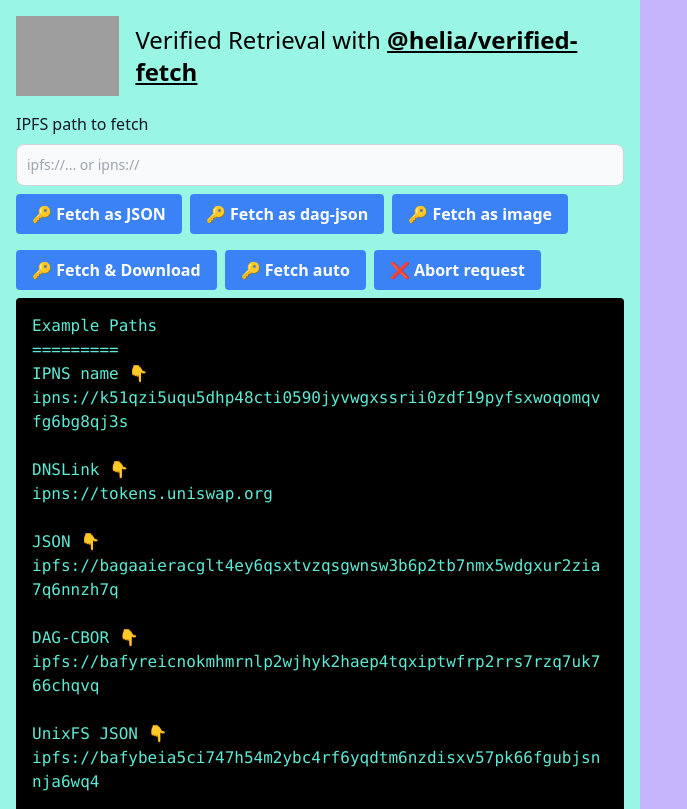
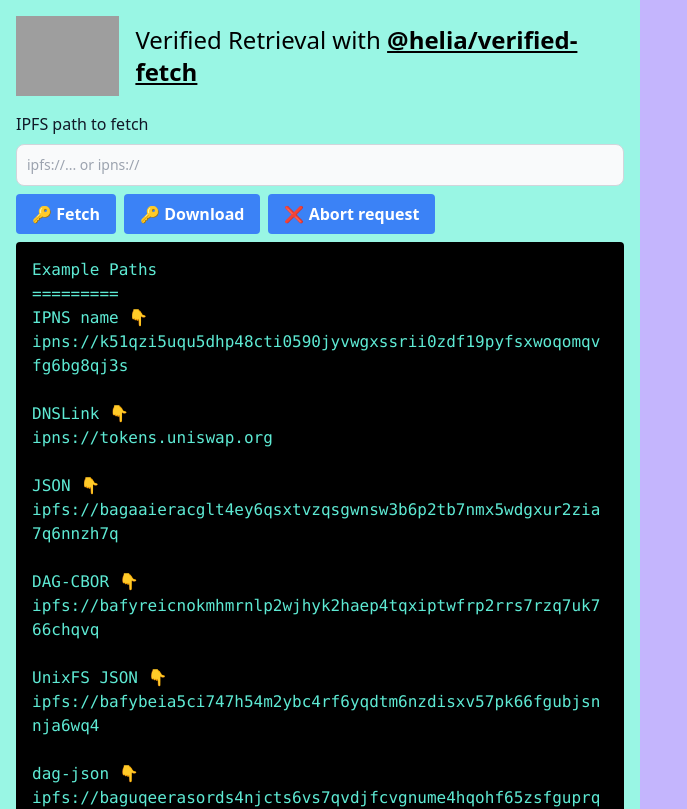
Before and after one commit to ipfs-examples/helia-examples, a React (Vite) app in the folder examples/helia-browser-verified-fetch/: page / in a window 1280 px wide. Shown: the top 809 px of the page, without its empty margins (0-687 px from the left). Built offline with nearby package versions, Linux system fonts and the light colour scheme; grey boxes are pictures that could not be loaded; the HTML template or start-up script is replaced by a standard one.

Commit message:
chore: fix browser fetch

```diff
--- a/examples/helia-browser-verified-fetch/package.json
+++ b/examples/helia-browser-verified-fetch/package.json
@@ -14,7 +14,10 @@
   },
   "dependencies": {
     "@helia/verified-fetch": "^7.2.5",
-    "@sgtpooki/file-type": "^1.0.1",
+    "@ipld/dag-cbor": "^9.2.6",
+    "@ipld/dag-json": "^10.2.7",
+    "file-type": "^22.0.1",
+    "multiformats": "^13.4.2",
     "react": "^19.0.0",
     "react-dom": "^19.0.0"
   },
--- a/examples/helia-browser-verified-fetch/src/App.tsx
+++ b/examples/helia-browser-verified-fetch/src/App.tsx
@@ -1,8 +1,11 @@
 import { verifiedFetch } from '@helia/verified-fetch'
-import { fileTypeFromBuffer } from '@sgtpooki/file-type'
+import { fileTypeFromBuffer } from 'file-type'
 import { useCallback, useState } from 'react'
 import { Output } from './Output'
 import { helpText } from './constants'
+import * as dagCbor from '@ipld/dag-cbor'
+import * as dagJson from '@ipld/dag-json'
+import * as json from 'multiformats/codecs/json'
 
 function App (): React.JSX.Element {
   const [path, setPath] = useState<string>('')
@@ -47,6 +50,18 @@ function App (): React.JSX.Element {
     }
   }, [])
 
+  const handleCborType = useCallback(async (resp: Response) => {
+    try {
+      setLoading('Waiting for full CBOR data...')
+      const buf = await resp.arrayBuffer()
+      const obj = dagCbor.decode(new Uint8Array(buf, 0, buf.byteLength))
+      const plainObj = json.decode(dagJson.encode(obj))
+      setSuccess(JSON.stringify(plainObj, null, 2))
+    } catch (err) {
+      setError((err as Error).message)
+    }
+  }, [])
+
   const handleVideoType = useCallback(async (resp: Response) => {
     try {
       controller?.abort() // abort any ongoing requests
@@ -59,50 +74,7 @@ function App (): React.JSX.Element {
     }
   }, [])
 
-  const onFetchJson = useCallback(async (jsonType: 'json' | 'dag-json' = 'json') => {
-    try {
-      controller?.abort() // abort any ongoing requests
-      setLoading(`Fetching ${jsonType} response...`)
-      const ctl = new AbortController()
-      setController(ctl)
-      const resp = await verifiedFetch(path, {
-        signal: ctl.signal,
-        headers: {
-          accept: jsonType === 'json' ? 'application/json' : 'application/vnd.ipld.dag-json'
-        }
-      })
-      await handleJsonType(resp)
-    } catch (err: any) {
-      // TODO: simplify AbortErr handling to use err.name once https://github.com/libp2p/js-libp2p/pull/2446 is merged
-      if (err?.code === 'ABORT_ERR') {
-        return
-      }
-      if (err instanceof Error) {
-        setError(err.message)
-      }
-    }
-  }, [path, handleJsonType])
-
-  const onFetchImage = useCallback(async () => {
-    try {
-      controller?.abort() // abort any ongoing requests
-      setLoading('Fetching image response...')
-      const ctl = new AbortController()
-      setController(ctl)
-      const resp = await verifiedFetch(path, { signal: ctl.signal })
-      await handleImageType(resp)
-    } catch (err: any) {
-      if (err?.code === 'ABORT_ERR') {
-        return
-      }
-      // Don't render AbortErrors since they are user intiated
-      if (err instanceof Error) {
-        setError(err.message)
-      }
-    }
-  }, [path, handleImageType])
-
-  const onFetchFile = useCallback(async () => {
+  const onDownload = useCallback(async () => {
     try {
       controller?.abort() // abort any ongoing requests
       setLoading('Fetching content to download...')
@@ -120,7 +92,7 @@ function App (): React.JSX.Element {
       if (err?.code === 'ABORT_ERR') {
         return
       }
-      // Don't render AbortErrors since they are user intiated
+      // Don't render AbortErrors since they are user initiated
       if (err instanceof Error) {
         setError(err.message)
       }
@@ -138,7 +110,7 @@ function App (): React.JSX.Element {
     setPath(e.target.value)
   }, [])
 
-  const onFetchAuto = useCallback(async () => {
+  const onFetch = useCallback(async () => {
     if (path == null) {
       setError('Invalid path')
       return
@@ -150,8 +122,12 @@ function App (): React.JSX.Element {
       setController(ctl)
       const resp = await verifiedFetch(path, { signal: ctl.signal })
       const buffer = await resp.clone().arrayBuffer()
-      let contentType = (await fileTypeFromBuffer(new Uint8Array(buffer)))?.mime
-      if (!contentType) {
+      let contentType: string | undefined | null = resp.headers.get('content-type')
+
+      if (contentType == null || contentType === 'application/octet-stream') {
+        contentType = (await fileTypeFromBuffer(new Uint8Array(buffer)))?.mime
+      }
+
       try {
         // see if we can parse as json
         await resp.clone().json()
@@ -159,8 +135,11 @@ function App (): React.JSX.Element {
       } catch (err) {
         // ignore
       }
-      }
+
       switch (true) {
+        case contentType?.includes('cbor'):
+          await handleCborType(resp)
+          break
         case contentType?.includes('image'):
           await handleImageType(resp)
           break
@@ -171,18 +150,18 @@ function App (): React.JSX.Element {
           await handleVideoType(resp)
           break
         default:
-          setError(`Unknown content-type: ${contentType}`)
+          onDownload()
       }
     } catch (err: any) {
       if (err?.code === 'ABORT_ERR') {
         return
       }
-      // Don't render AbortErrors since they are user intiated
+      // Don't render AbortErrors since they are user initiated
       if (err instanceof Error) {
         setError(err.message)
       }
     }
-  }, [path, handleImageType, handleJsonType, handleVideoType])
+  }, [path])
 
   return (
     <div className="">
@@ -215,42 +194,21 @@ function App (): React.JSX.Element {
             />
             <button
               className="my-2 mr-2 btn btn-blue bg-blue-500 hover:bg-blue-700 text-white font-bold py-2 px-4 rounded"
-              id="button-fetch-json"
-              onClick={async () => onFetchJson('json')}
+              id="button-fetch"
+              onClick={onFetch}
             >
-              🔑 Fetch as JSON
+              🔑 Fetch
             </button>
             <button
               className="my-2 mr-2 btn btn-blue bg-blue-500 hover:bg-blue-700 text-white font-bold py-2 px-4 rounded"
-              id="button-fetch-dag-json"
-              onClick={async () => onFetchJson('dag-json')}
+              id="button-download"
+              onClick={onDownload}
             >
-              🔑 Fetch as dag-json
+              🔑 Download
             </button>
             <button
               className="my-2 mr-2 btn btn-blue bg-blue-500 hover:bg-blue-700 text-white font-bold py-2 px-4 rounded"
-              id="button-fetch-image"
-              onClick={onFetchImage}
-            >
-              🔑 Fetch as image
-            </button>
-            <button
-              className="my-2 mr-2 btn btn-blue bg-blue-500 hover:bg-blue-700 text-white font-bold py-2 px-4 rounded"
-              id="button-fetch-file"
-              onClick={onFetchFile}
-            >
-              🔑 Fetch & Download
-            </button>
-            <button
-              className="my-2 mr-2 btn btn-blue bg-blue-500 hover:bg-blue-700 text-white font-bold py-2 px-4 rounded"
-              id="button-fetch-auto"
-              onClick={onFetchAuto}
-            >
-              🔑 Fetch auto
-            </button>
-            <button
-              className="my-2 mr-2 btn btn-blue bg-blue-500 hover:bg-blue-700 text-white font-bold py-2 px-4 rounded"
-              id="button-fetch-auto"
+              id="button-abort"
               onClick={onAbort}
             >
               ❌ Abort request
```
Also changed, not shown: 1 other file (tests, documents, lock files or other folders). Lines whose indentation alone changed are shown as unchanged.
